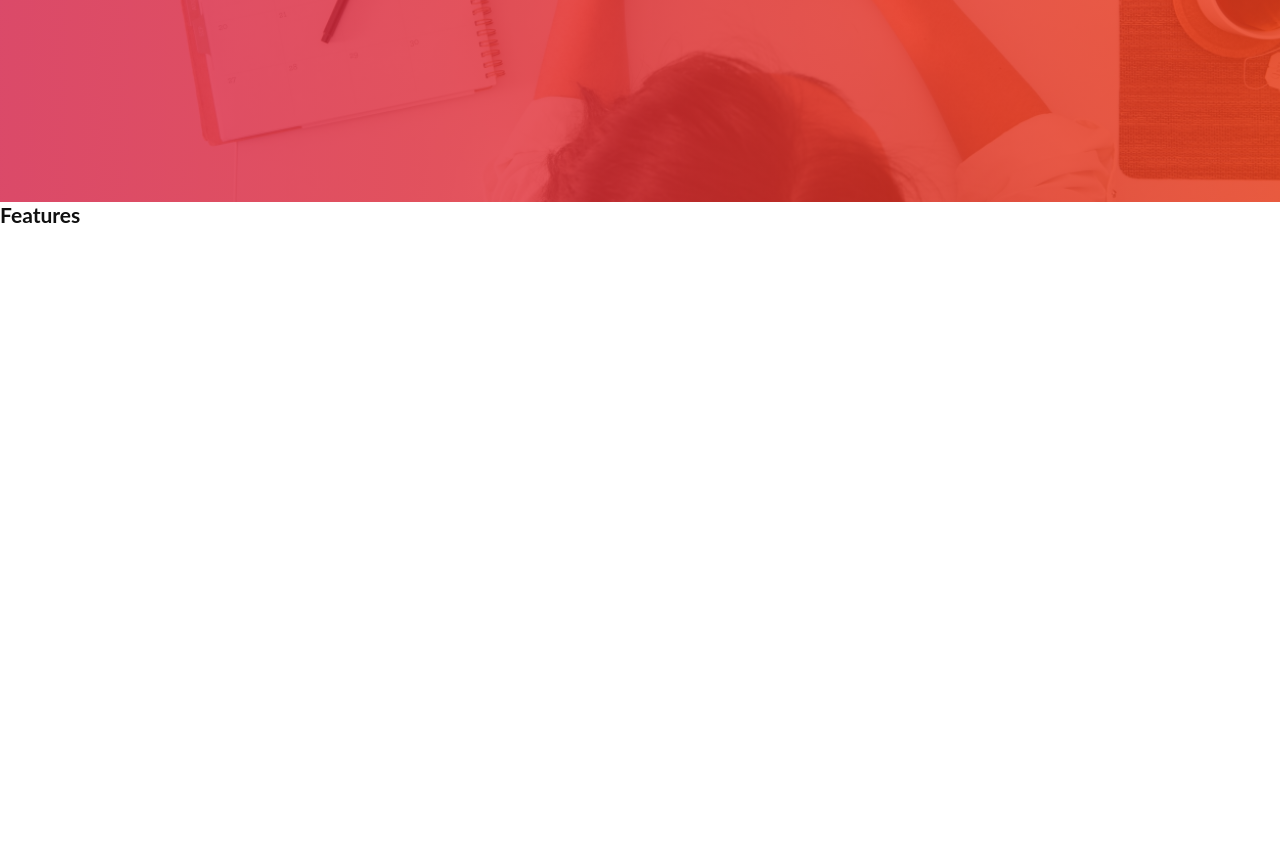
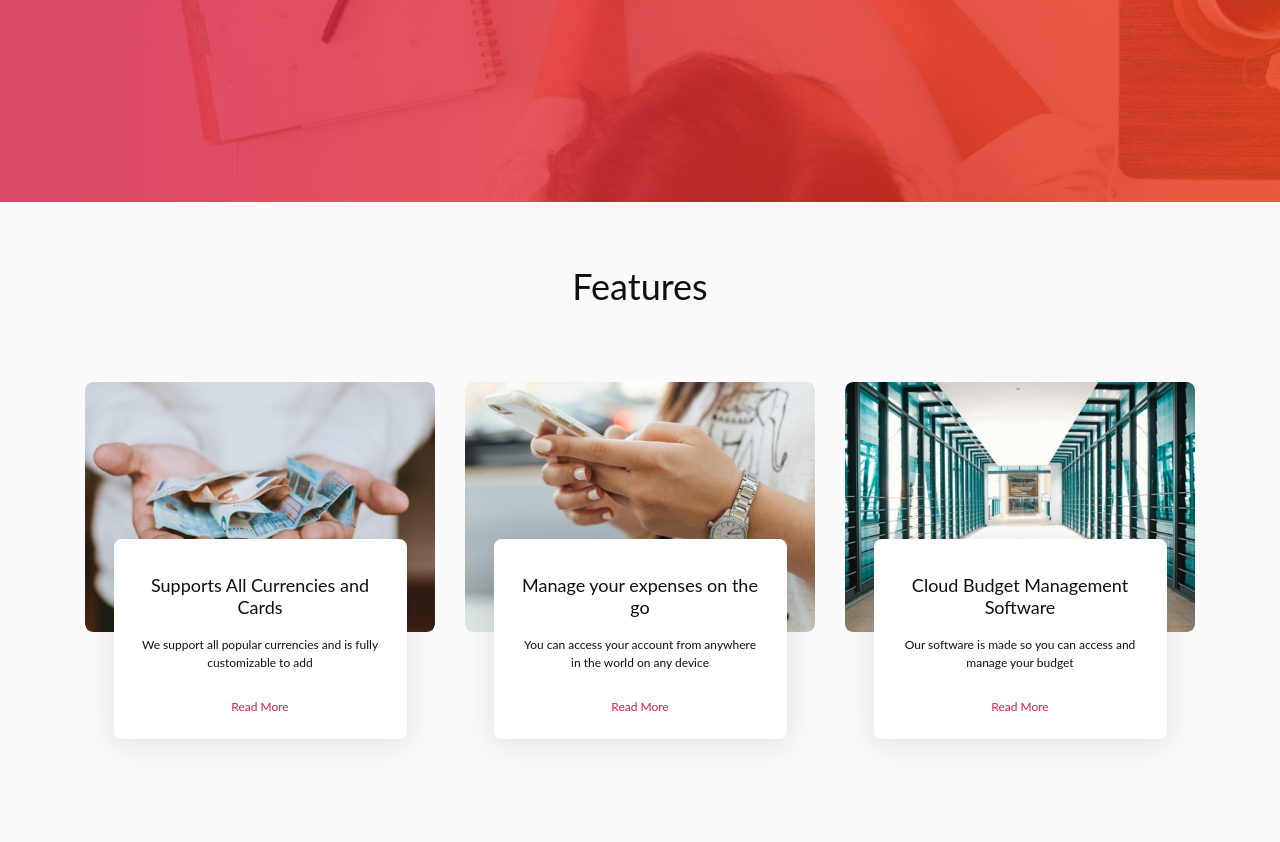
Before and after one commit to mrushkova/bold, a website: page index.html in a window 1280 px wide. Shown: the part 598-1440 px from the top of the page. Before the commit the page ends 825 px from the top, so only its background shows below. Drawn offline with Linux system fonts and the light colour scheme.

Commit message:
add section features

```diff
--- a/index.html
+++ b/index.html
@@ -48,8 +48,47 @@
       </div>
     </header>
     <main>
-      <section class="section" id="section--1">
-        <h2 class="heading-secondary">Features</h2>
+      <section class="section features" id="section--1">
+        <div class="container">
+          <h2 class="features__heading heading-secondary">Features</h2>
+          <div class="features__box">
+            <div class="features__item features__item--1">
+              <div class="features__card">
+                <h3 class="features__subheading heading-tertiary">
+                  Supports All Currencies and Cards
+                </h3>
+                <p class="features__text">
+                  We support all popular currencies and is fully customizable to
+                  add
+                </p>
+                <a class="features__link" href="#">Read More</a>
+              </div>
+            </div>
+            <div class="features__item features__item--2">
+              <div class="features__card">
+                <h3 class="features__subheading heading-tertiary">
+                  Manage your expenses on the go
+                </h3>
+                <p class="features__text">
+                  You can access your account from anywhere in the world on any
+                  device
+                </p>
+                <a class="features__link" href="#">Read More</a>
+              </div>
+            </div>
+            <div class="features__item features__item--3">
+              <div class="features__card">
+                <h3 class="features__subheading heading-tertiary">
+                  Cloud Budget Management Software
+                </h3>
+                <p class="features__text">
+                  Our software is made so you can access and manage your budget
+                </p>
+                <a class="features__link" href="#">Read More</a>
+              </div>
+            </div>
+          </div>
+        </div>
       </section>
     </main>
   </body>
--- a/sass/_base.scss
+++ b/sass/_base.scss
@@ -37,3 +37,7 @@ body {
   max-width: 111rem;
   margin: 0 auto;
 }
+
+.section {
+  padding-top: 6.3rem;
+}
--- /dev/null
+++ b/sass/_features.scss
@@ -0,0 +1,68 @@
+.features {
+  background-color: #fafafa;
+
+  &__heading {
+    margin-bottom: 7.4rem;
+  }
+
+  &__box {
+    display: flex;
+    flex: row wrap;
+    margin-bottom: 21rem;
+  }
+
+  &__item {
+    width: 35rem;
+    height: 25rem;
+    border-radius: 8px;
+    margin-right: 3rem;
+    object-fit: cover;
+
+    &--1 {
+      background-image: url(../img/feature-1.png);
+    }
+
+    &--2 {
+      background-image: url(../img/feature-2.png);
+    }
+
+    &--3 {
+      background-image: url(../img/feature-3.png);
+    }
+  }
+
+  &__item:last-child {
+    margin-right: 0;
+  }
+
+  &__card {
+    width: 29.3rem;
+    height: 20rem;
+    padding: 3.5rem 2.8rem 2.5rem;
+    margin: 0 auto;
+    margin-top: 15.7rem;
+    background-color: $color-white;
+    text-align: center;
+    box-shadow: 0 0.5rem 3rem rgba($color-black, 0.1);
+    border-radius: 8px;
+    box-sizing: border-box;
+  }
+
+  &__subheading {
+    margin-bottom: 1.8rem;
+  }
+
+  &__text {
+    font-size: 1.2rem;
+    line-height: 1.8rem;
+    color: #101010;
+    margin-bottom: 2.5rem;
+  }
+
+  &__link {
+    @include link;
+    font-size: 1.2rem;
+    line-height: 1.8rem;
+    color: $color-primary;
+  }
+}
--- a/sass/_mixins.scss
+++ b/sass/_mixins.scss
@@ -32,7 +32,6 @@
   &:link,
   &:visited {
     display: inline-block;
-    color: inherit;
     text-decoration: none;
     transition: all 0.3s;
     cursor: pointer;
--- a/sass/_navigation.scss
+++ b/sass/_navigation.scss
@@ -34,6 +34,7 @@
     font-weight: 400;
     font-size: $defaul-font-size;
     line-height: 1.7rem;
+    color: $color-white;
   }
 }
 
--- a/sass/_typography.scss
+++ b/sass/_typography.scss
@@ -5,3 +5,17 @@
   letter-spacing: 4px;
   text-transform: uppercase;
 }
+
+.heading-secondary {
+  font-family: inherit;
+  font-weight: 400;
+  font-size: 3.6rem;
+  line-height: 4.3rem;
+}
+
+.heading-tertiary {
+  font-family: inherit;
+  font-weight: 400;
+  font-size: 1.8rem;
+  line-height: 2.2rem;
+}
--- a/sass/main.scss
+++ b/sass/main.scss
@@ -5,3 +5,4 @@
 @import 'button';
 @import 'header';
 @import 'navigation';
+@import 'features';
```
Also changed, not shown: css/main.css, css/style.min.css, 1 other file.
